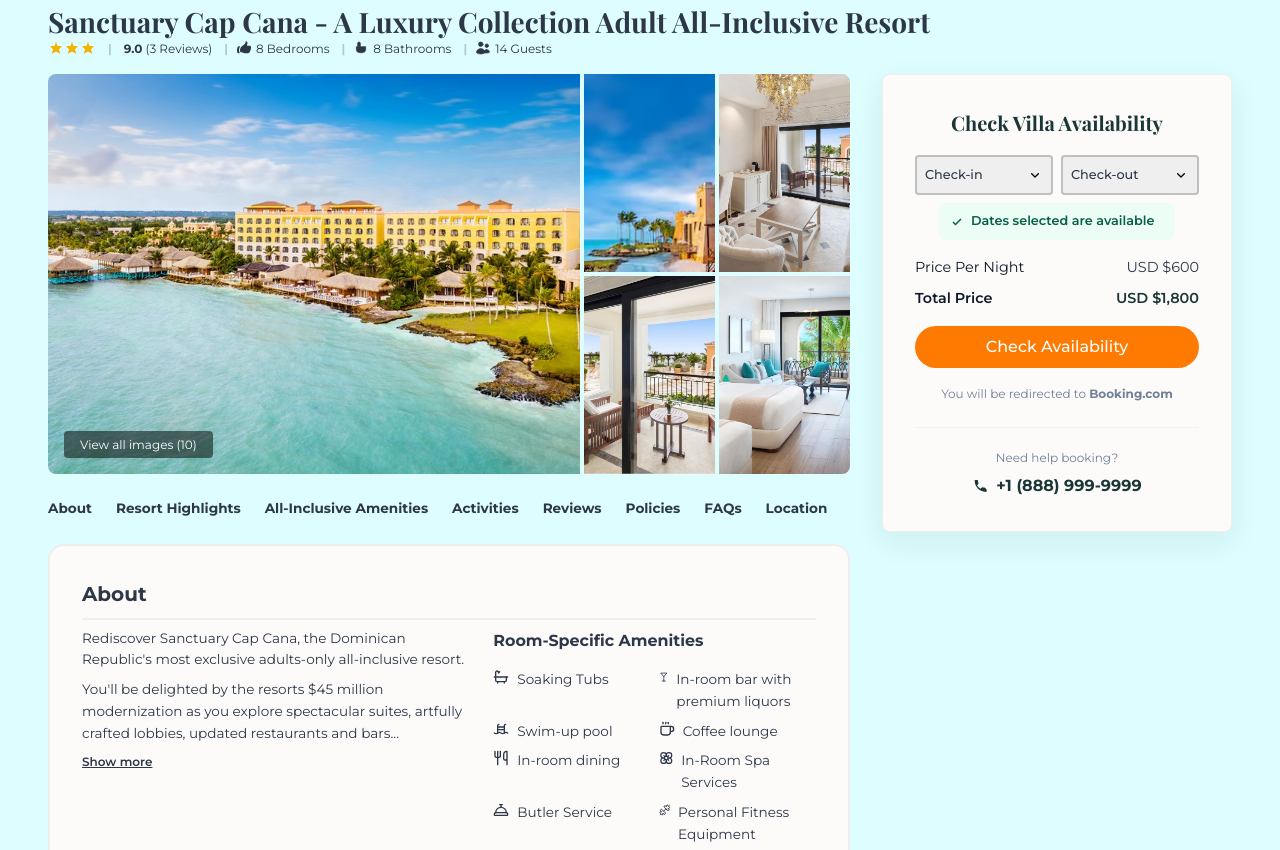
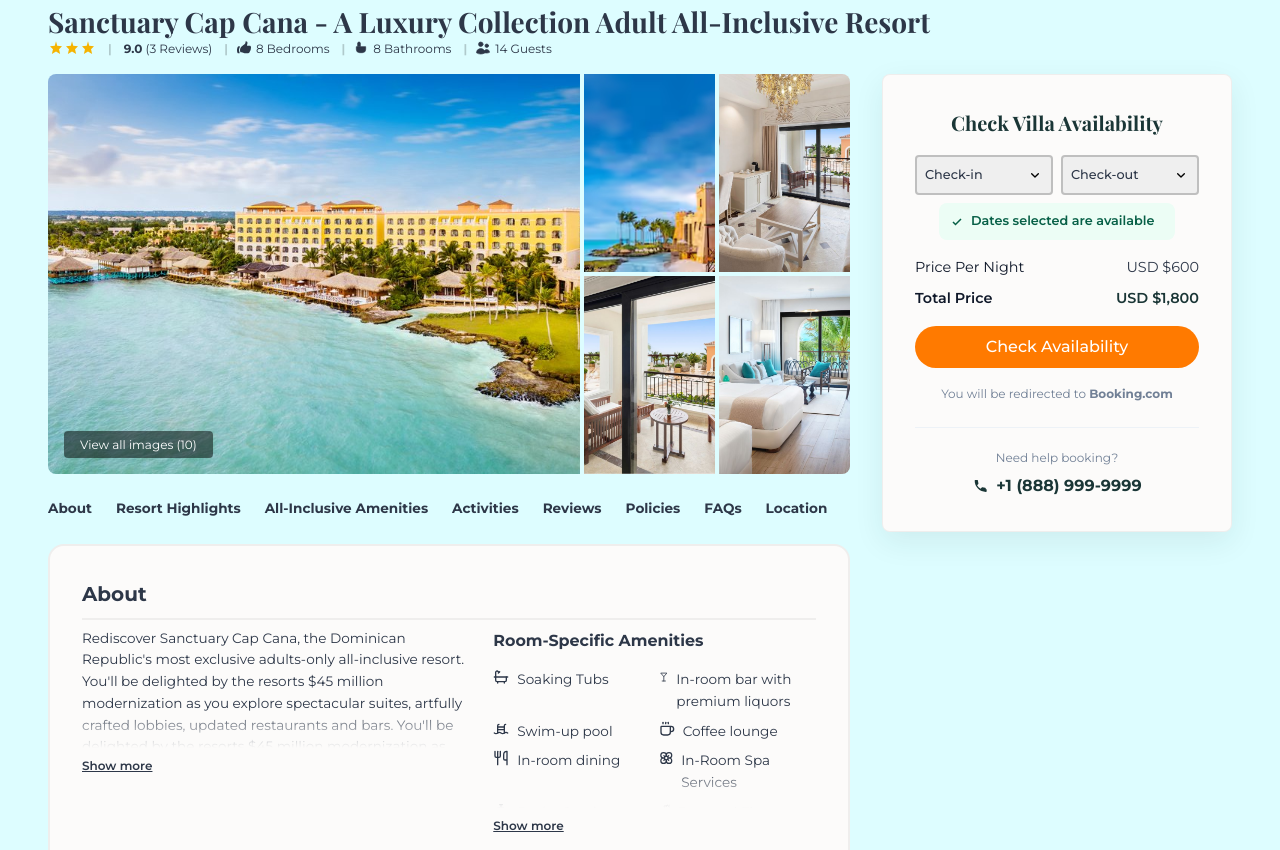
Before and after one commit to 200215-Moynul-Islam/assignment3-w3engineers, a website: page public/index.html in a window 1280 px wide. Shown: the part 94-944 px from the top of the page. Drawn offline with nearby package versions, Linux system fonts and the light colour scheme; no server answers; files whose address does not match are found by name; a web font is replaced by a local one.

Commit message:
add interactivity of show more, show less buttons in about section

```diff
--- a/public/index.css
+++ b/public/index.css
@@ -418,6 +418,14 @@
   font-size: 0.85rem;
 }
 
+.about-container.about-expanded .about-text-wrapper {
+  max-height: 500px;
+}
+
+.about-container.about-expanded .about-text-wrapper::after {
+  display: none;
+}
+
 .about-header {
   font-size: 1.25rem;
   font-weight: 700;
@@ -438,10 +446,62 @@
   gap: 0.5rem;
 }
 
+.about-text-wrapper {
+  max-height: 120px;
+  overflow: hidden;
+  position: relative;
+  transition: max-height 0.35s ease;
+}
+
+.about-text-wrapper::after {
+  content: "";
+  position: absolute;
+  bottom: 0;
+  left: 0;
+  right: 0;
+  height: 40px;
+  background: linear-gradient(to bottom, transparent, var(--color-bg-light));
+  pointer-events: none;
+}
+
+.about-container.amenities-expanded .amenities-wrapper {
+  max-height: 2000px;
+}
+
+.about-container.amenities-expanded .amenities-wrapper::after {
+  display: none;
+}
+
 .amenities-grid {
   display: grid;
   grid-template-columns: 1fr 1fr;
   gap: var(--space-sm);
+}
+
+.amenities-wrapper {
+  max-height: 180px;
+  overflow: hidden;
+  position: relative;
+  transition: max-height 0.35s ease;
+}
+
+.amenities-wrapper::after {
+  content: "";
+  position: absolute;
+  bottom: 0;
+  left: 0;
+  right: 0;
+  height: 40px;
+  background: linear-gradient(to bottom, transparent, var(--color-bg-light));
+  pointer-events: none;
+}
+
+.about-container.amenities-expanded .amenities-wrapper {
+  max-height: 500px;
+}
+
+.about-container.amenities-expanded .amenities-wrapper::after {
+  display: none;
 }
 
 .amenities-header {
--- a/public/index.html
+++ b/public/index.html
@@ -323,23 +323,31 @@
               <h2 class="about-header">About</h2>
               <div class="about-grid">
                 <div class="about-text-container">
-                  <div class="about-text">
+                  <div class="about-text about-text-wrapper">
                     <p>
                       Rediscover Sanctuary Cap Cana, the Dominican Republic's
-                      most exclusive adults-only all-inclusive resort.
-                    </p>
-
-                    <p>
-                      You'll be delighted by the resorts $45 million
+                      most exclusive adults-only all-inclusive resort. You'll be
+                      delighted by the resorts $45 million modernization as you
+                      explore spectacular suites, artfully crafted lobbies,
+                      updated restaurants and bars. You'll be delighted by the
+                      resorts $45 million modernization as you explore
+                      spectacular suites, artfully crafted lobbies, updated
+                      restaurants and bars. You'll be delighted by the resorts
+                      $45 million modernization as you explore spectacular
+                      suites, artfully crafted lobbies, updated restaurants and
+                      bars. You'll be delighted by the resorts $45 million
                       modernization as you explore spectacular suites, artfully
-                      crafted lobbies, updated restaurants and bars...
+                      crafted lobbies, updated restaurants and bars.
                     </p>
                   </div>
 
-                  <button class="show-more">Show more</button>
+                  <button class="show-more" data-target="about">
+                    Show more
+                  </button>
                 </div>
 
                 <div class="amenities-section">
+                  <div class="amenities-wrapper">
                     <h3 class="amenities-header">Room-Specific Amenities</h3>
 
                     <ul class="amenities-grid">
@@ -554,8 +562,11 @@
                         <span>Private BMW transfer</span>
                       </li>
                     </ul>
+                  </div>
 
-                  <button class="show-more">Show more</button>
+                  <button class="show-more" data-target="amenities">
+                    Show more
+                  </button>
                 </div>
               </div>
 
@@ -766,6 +777,7 @@
 
     <!-- #region JS-->
     <script src="./scripts/gallary-modal.js"></script>
+    <script src="./scripts/about.js"></script>
     <script src="./scripts/nearby-properties.js"></script>
     <!-- #endregion -->
   </body>
--- /dev/null
+++ b/public/scripts/about.js
@@ -0,0 +1,19 @@
+const aboutSection = document.querySelector(".about-container");
+
+const toggleButtons = document.querySelectorAll(".show-more");
+
+toggleButtons.forEach((btn) => {
+  btn.addEventListener("click", () => {
+    const target = btn.dataset.target;
+
+    if (target === "about") {
+      const isOpen = aboutSection.classList.toggle("about-expanded");
+      btn.textContent = isOpen ? "Show less" : "Show more";
+    }
+
+    if (target === "amenities") {
+      const isOpen = aboutSection.classList.toggle("amenities-expanded");
+      btn.textContent = isOpen ? "Show less" : "Show more";
+    }
+  });
+});
```
Lines whose indentation alone changed are shown as unchanged.
